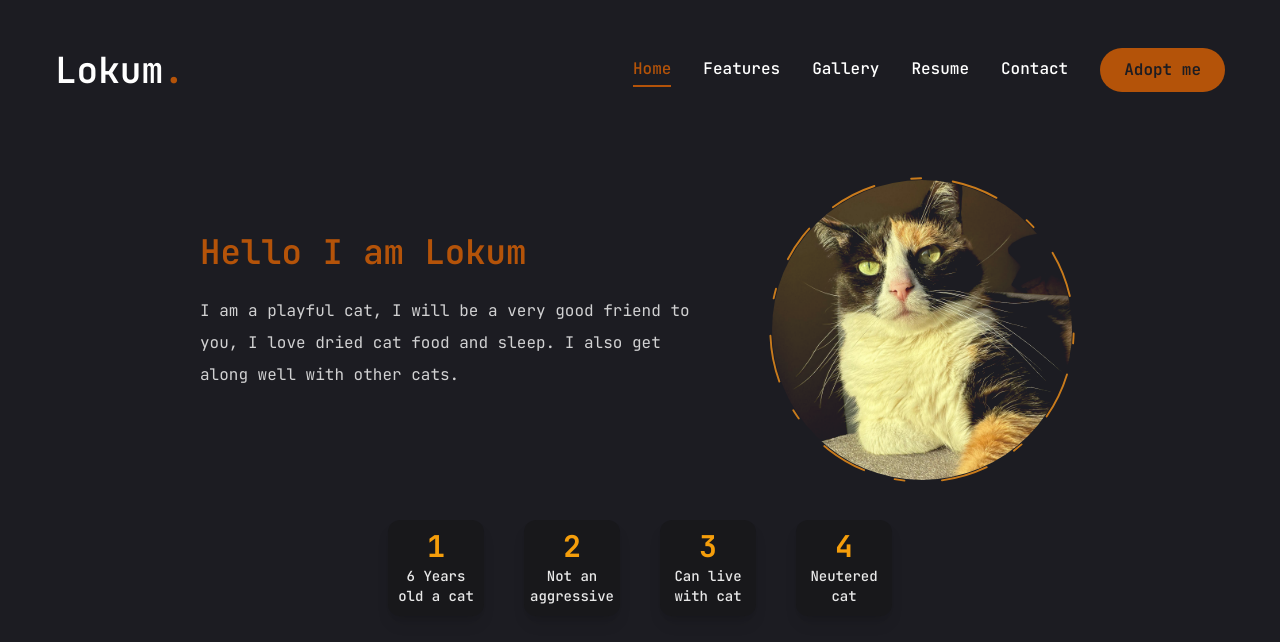
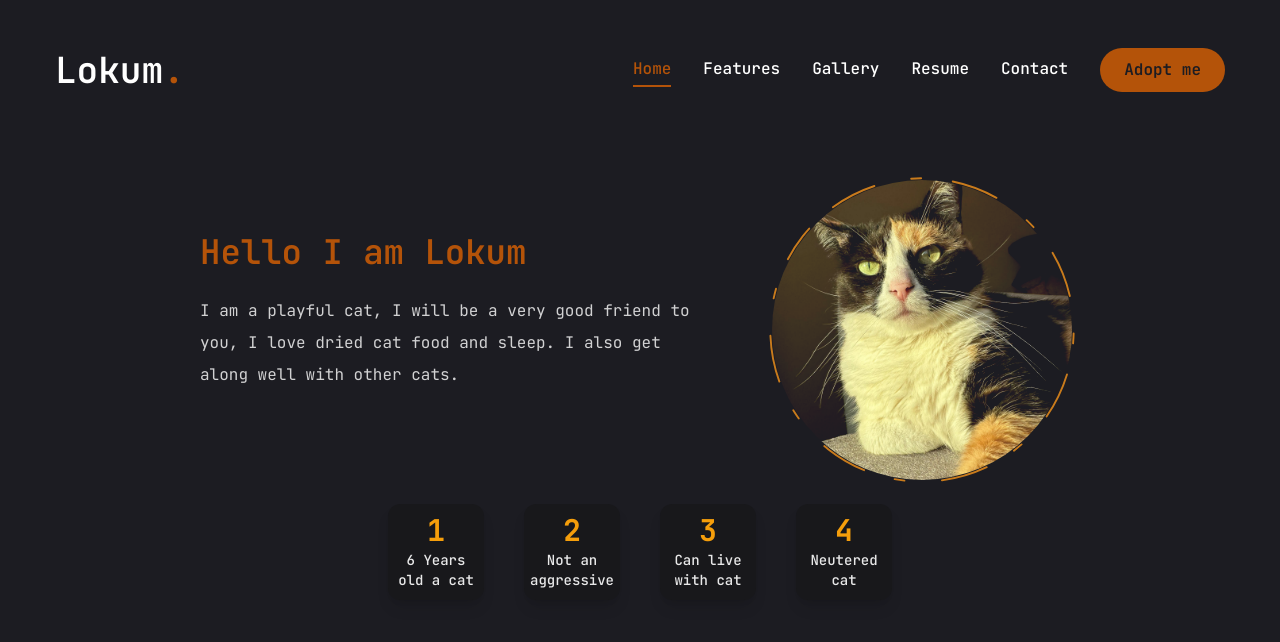
Before and after one commit to CodeShft/homepage, a Next.js app: page / in a window 1280 px wide. Shown: the top 642 px of the page. Built offline with nearby package versions, Linux system fonts and the light colour scheme.

Commit message:
modified

```diff
--- a/components/ui/Stats.jsx
+++ b/components/ui/Stats.jsx
@@ -23,7 +23,7 @@ const stats = [
 
 const Stats = () => {
   return (
-    <section className="pt-0 pb-0 xl:pt-0 xl:pb-0 -mt-4 xl:-mt-8">
+    <section className="pt-0 pb-0 xl:pt-0 xl:pb-0 -mt-8 xl:-mt-12">
       <div className="container mx-auto">
         <div className="flex flex-row flex-wrap justify-center items-center gap-10 max-w-[90vw] mx-auto xl:max-w-none text-green-800">
           {stats.map((item, index) => {
```
